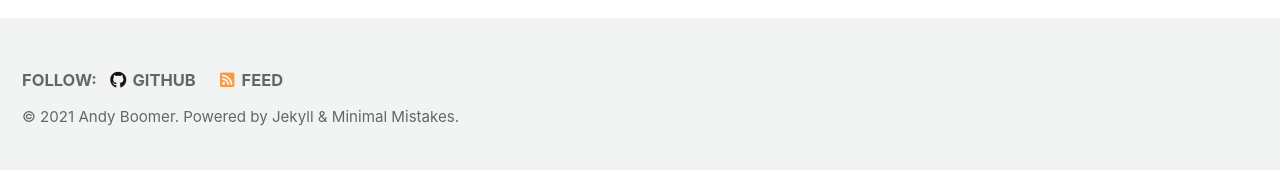
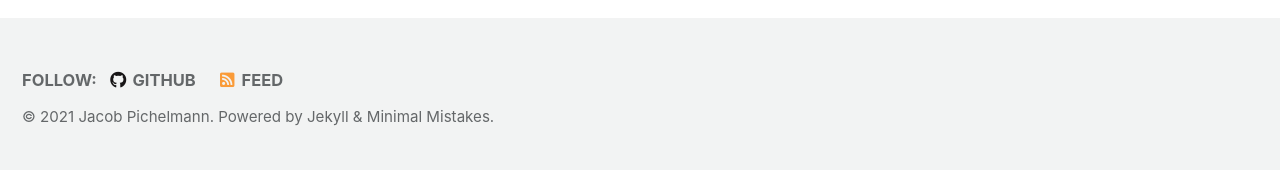
Before and after one commit to j-3-1415/j-3-1415.github.io, a Jekyll site: the page built from _pages/TVGL.html, in a window 1280 px wide. Shown: the part 1486-1656 px from the top of the page. Built offline with Jekyll 4.4.1, drawn with Linux system fonts in a browser that asks for light colours; cached includes are drawn as plain includes; some of the changed lines change nothing that is shown.

Commit message:
Content changes

```diff
--- a/_config.yml
+++ b/_config.yml
@@ -19,11 +19,11 @@
 title                    : "Projects and Personal Website"
 title_separator          : "-"
 subtitle                 : # site tagline that appears below site title in masthead
-name                     : "Andy Boomer"
+name                     : "Jacob Pichelmann"
 description              : "My Projects and Resume"
-url                      : https://aboomer07.github.io
+url                      : https://j-3-1415.github.io
 baseurl                  : # the subpath of your site, e.g. "/blog"
-repository               : aboomer07/aboomer07.github.io
+repository               : j-3-1415/j-3-1415.github.io
 teaser                   : # path of fallback teaser image, e.g. "/assets/images/500x300.png"
 logo                     : /assets/Gorge.jpg
 masthead_title           : # overrides the website title displayed in the masthead, use " " for no title
@@ -101,15 +101,15 @@
 
 # Site Author
 author:
-  name             : "Andy Boomer"
+  name             : "Jacob Pichelmann"
   avatar           : /assets/Profile.png
-  bio              : "Data and economics nerd, outdoor enthusiast, casual reader of city zoning maps."
-  location         : "Portland, OR"
-  email            : aboomer07@gmail.com
+  bio              : "Economic Analyst | Data Scientist and Enthusiast | Striving to tackle society's most pressing issues with advanced analytical tools"
+  location         : "Vienna, AT"
+  email            : jacob.pichelmann@gmail.com
   links:
     # - label: "Email"
       # icon: "fas fa-fw fa-envelope-square"
-      # url: "mailto:aboomer07@gmail.com"
+      # url: "mailto:jacob.pichelmann@gmail.com"
     # - label: "Website"
       # icon: "fas fa-fw fa-link"
       # url: "https://your-website.com"
@@ -121,7 +121,7 @@
       # url: "https://facebook.com/"
     - label: "GitHub"
       icon: "fab fa-fw fa-github"
-      url: "https://github.com/aboomer07"
+      url: "https://github.com/j-3-1415"
     # - label: "Instagram"
       # icon: "fab fa-fw fa-instagram"
       # url: "https://instagram.com/"
@@ -137,7 +137,7 @@
       # url:
     - label: "GitHub"
       icon: "fab fa-fw fa-github"
-      url: "https://github.com/aboomer07"
+      url: "https://github.com/j-3-1415"
     # - label: "GitLab"
       # icon: "fab fa-fw fa-gitlab"
       # url:
```
Also changed, not shown: 4 other files.
